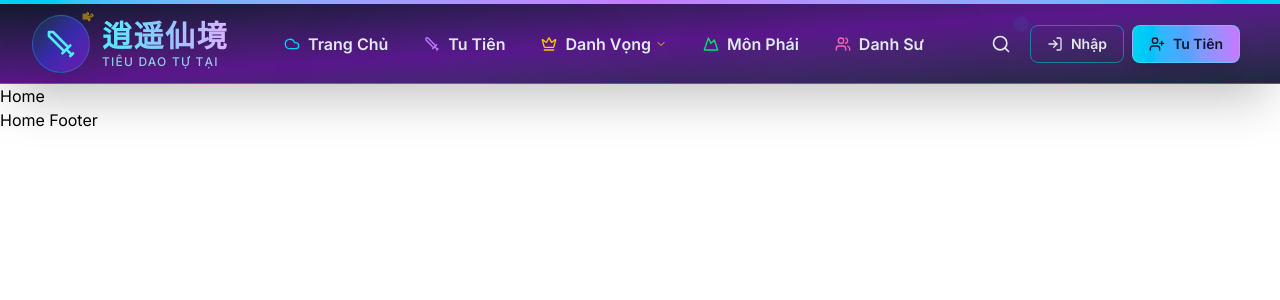
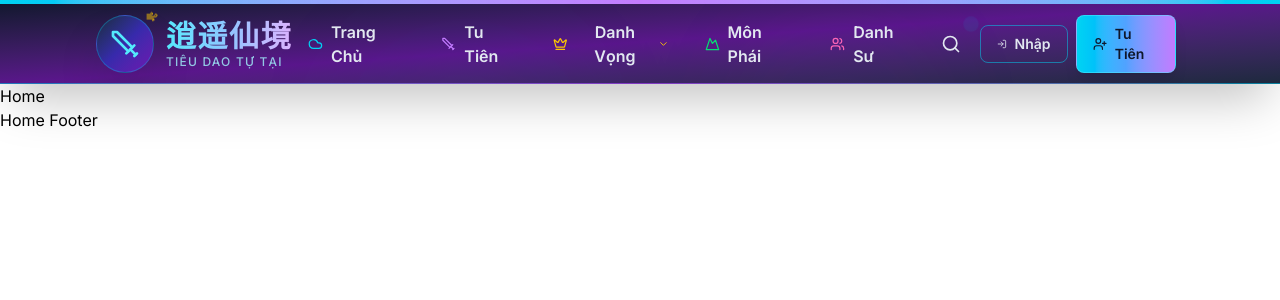
Before and after one commit to tranluong460/web-noval, a Next.js app: page / in a window 1280 px wide. Shown: the top 300 px of the page. Built offline with nearby package versions, Linux system fonts and the light colour scheme.

Commit message:
Updated HomeHeader.tsx

```diff
--- a/components/layout/HomeHeader.tsx
+++ b/components/layout/HomeHeader.tsx
@@ -24,7 +24,7 @@ export default function HomeHeader() {
                 <div className="absolute inset-0 bg-gradient-to-r from-transparent via-white/40 to-transparent animate-pulse"></div>
             </div>
 
-            <div className="relative max-w-7xl mx-auto px-4 lg:px-8">
+            <div className="relative max-w-7xl mx-auto px-4 lg:px-24">
                 <div className="flex justify-between items-center h-16 lg:h-20">
                     {/* Logo */}
                     <div className="flex-shrink-0">
```
